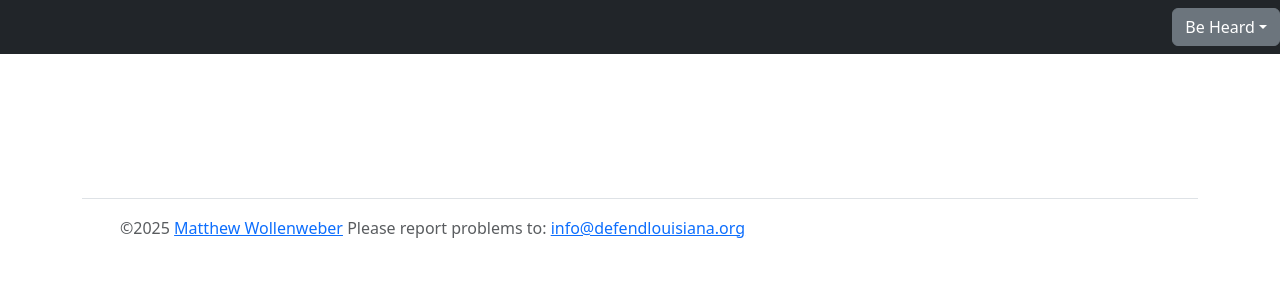
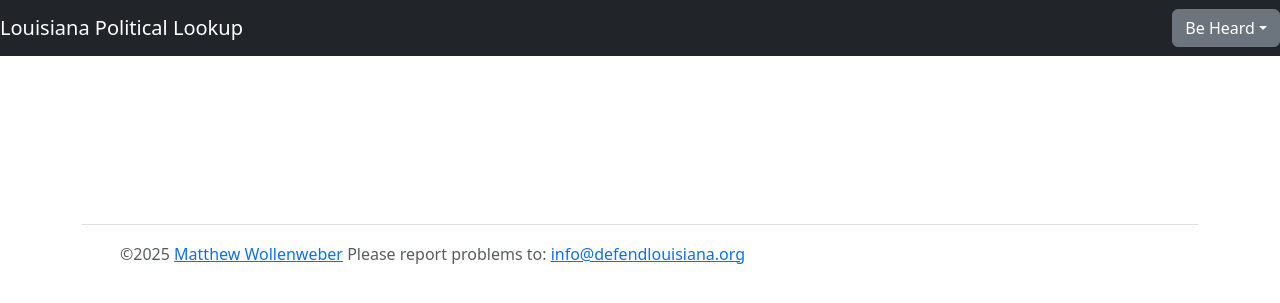
Before and after one commit to mwollenweber/LALookup, a Django app: page /callMyGov in a window 1280 px wide. Shown: the top 303 px of the page. Run offline with Django 4.2, Linux system fonts and the light colour scheme; data comes from the database, SQL or seed files in the repository; parts of the project's set-up code (start-up, migrations or seed data) failed here and were passed over; some libraries are stand-ins or nearby versions.

Commit message:
ux tweeks

```diff
--- a/LALookup/templates/base.html
+++ b/LALookup/templates/base.html
@@ -2,10 +2,10 @@
 <html>
     <head>
         <meta charset="UTF-8">
-        <meta name="description" content="LA Lookup">
-        <meta name="keywords" content="LALookup">
+        <meta name="description" content="Louisiana Political Lookup">
+        <meta name="keywords" content="LALookup, LA, Louisiana, Politics, Political Action, Call My Senator, Call My Congressman, Call My Rep">
         <meta name="viewport" content="width=device-width, initial-scale=1.0">
-        <title> LALookup </title>
+        <title>LALookup </title>
     </head>
 
 
@@ -64,7 +64,7 @@
         </script>
 
         <nav class="navbar navbar-dark bg-dark">
-            <a class="navbar-brand" href="#"></a>
+            <a class="navbar-brand" href="#">Louisiana Political Lookup</a>
             <div class="btn-group">
                 <div class="dropdown">
                 <button type="button" class="btn btn-secondary dropdown-toggle" data-bs-toggle="dropdown" data-bs-display="static" aria-expanded="false">Be Heard</button>
@@ -93,6 +93,7 @@
             </div>
         </nav>
 
+        <br>
 
         {%block content %}
 
--- a/LALookup/templates/locateme.html
+++ b/LALookup/templates/locateme.html
@@ -3,8 +3,6 @@
 {% block content %}
     <form id="searchform" action="#" style="display:none"> <!-- form -->
         <div class="container-fluid" style="display:none"> <!-- Search Container -->
-            <h1 class="text-center"> Louisiana Political Lookup </h1><br><br>
-
              <div class="row justify-content-md-center p-1" style="display:none" >
                  <div class="col-md-auto p-1" style="display:none">
                     <input type="text" id="addressText" name="addressText" value="" placeholder="Address" title="Please enter your address" >
--- a/LALookup/templates/search.html
+++ b/LALookup/templates/search.html
@@ -3,8 +3,6 @@
 {% block content %}
     <form id="searchform" action="/contact"> <!-- form -->
         <div class="container-fluid"> <!-- Search Container -->
-            <h1 class="text-center"> Louisiana Political Lookup </h1><br><br>
-
              <div class="row justify-content-md-center p-1" >
                  <div class="col-md-auto p-1">
                     <input type="text" id="addressText" name="addressText" value="" placeholder="Address" title="Please enter your address" >
```
